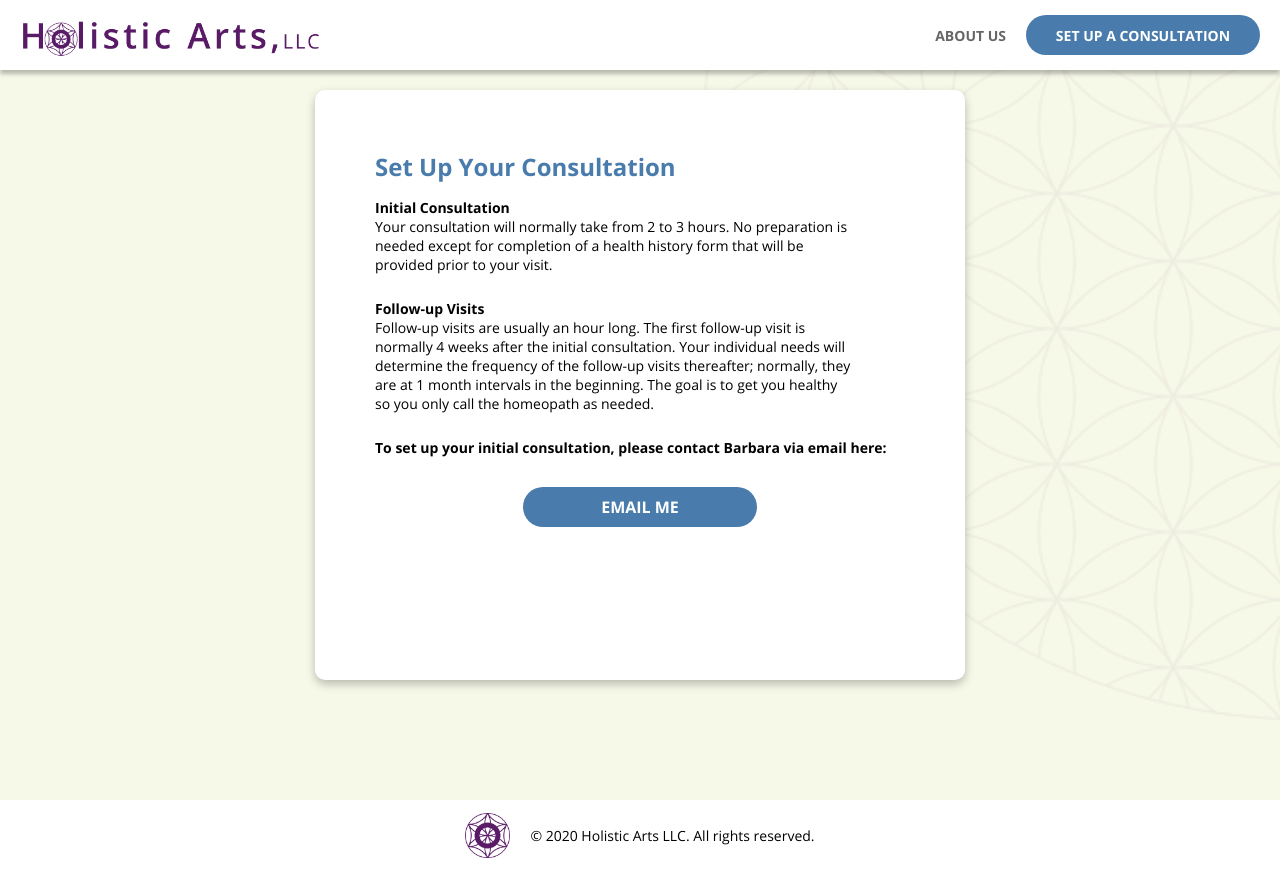
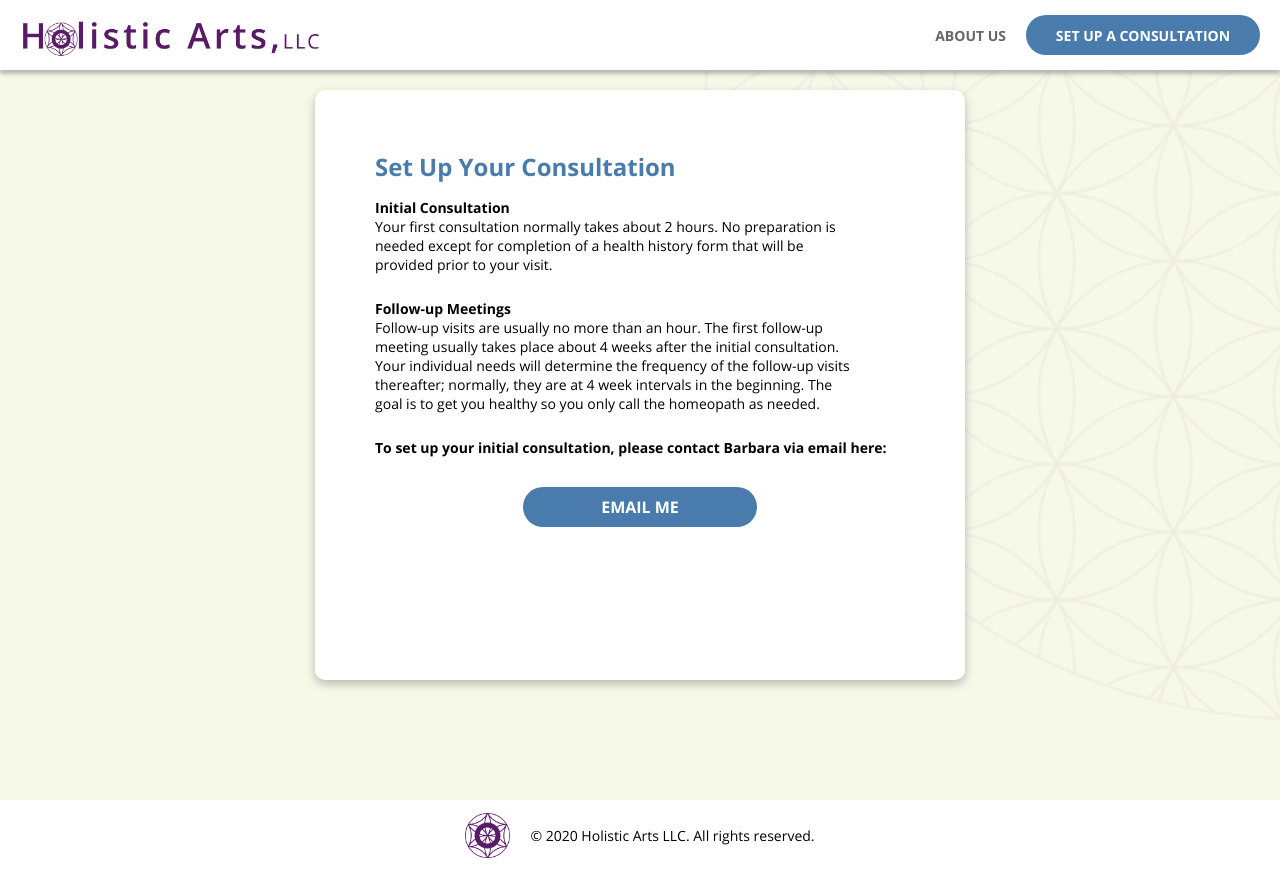
Before and after one commit to joe-gerhard/holistic-arts, a React (Create React App) app: page /consultation in a window 1280 px wide. Built offline with nearby package versions, Linux system fonts and the light colour scheme.

Commit message:
Update consultation page text

```diff
--- a/src/components/ConsultationSection/ConsultationSection.tsx
+++ b/src/components/ConsultationSection/ConsultationSection.tsx
@@ -12,18 +12,18 @@ const ConsultationSection = () => {
 
           <Styled.Header>Initial Consultation</Styled.Header>
           <Styled.Text>
-            Your consultation will normally take from 2 to 3 hours. No
-            preparation is needed except for completion of a health history form
-            that will be provided prior to your visit.
+            Your first consultation normally takes about 2 hours. No preparation
+            is needed except for completion of a health history form that will
+            be provided prior to your visit.
           </Styled.Text>
-          <Styled.Header>Follow-up Visits</Styled.Header>
+          <Styled.Header>Follow-up Meetings</Styled.Header>
           <Styled.Text>
-            Follow-up visits are usually an hour long. The first follow-up visit
-            is normally 4 weeks after the initial consultation. Your individual
-            needs will determine the frequency of the follow-up visits
-            thereafter; normally, they are at 1 month intervals in the
-            beginning. The goal is to get you healthy so you only call the
-            homeopath as needed.
+            Follow-up visits are usually no more than an hour. The first
+            follow-up meeting usually takes place about 4 weeks after the
+            initial consultation. Your individual needs will determine the
+            frequency of the follow-up visits thereafter; normally, they are at
+            4 week intervals in the beginning. The goal is to get you healthy so
+            you only call the homeopath as needed.
           </Styled.Text>
           <Styled.Header>
             To set up your initial consultation, please contact Barbara via
```
